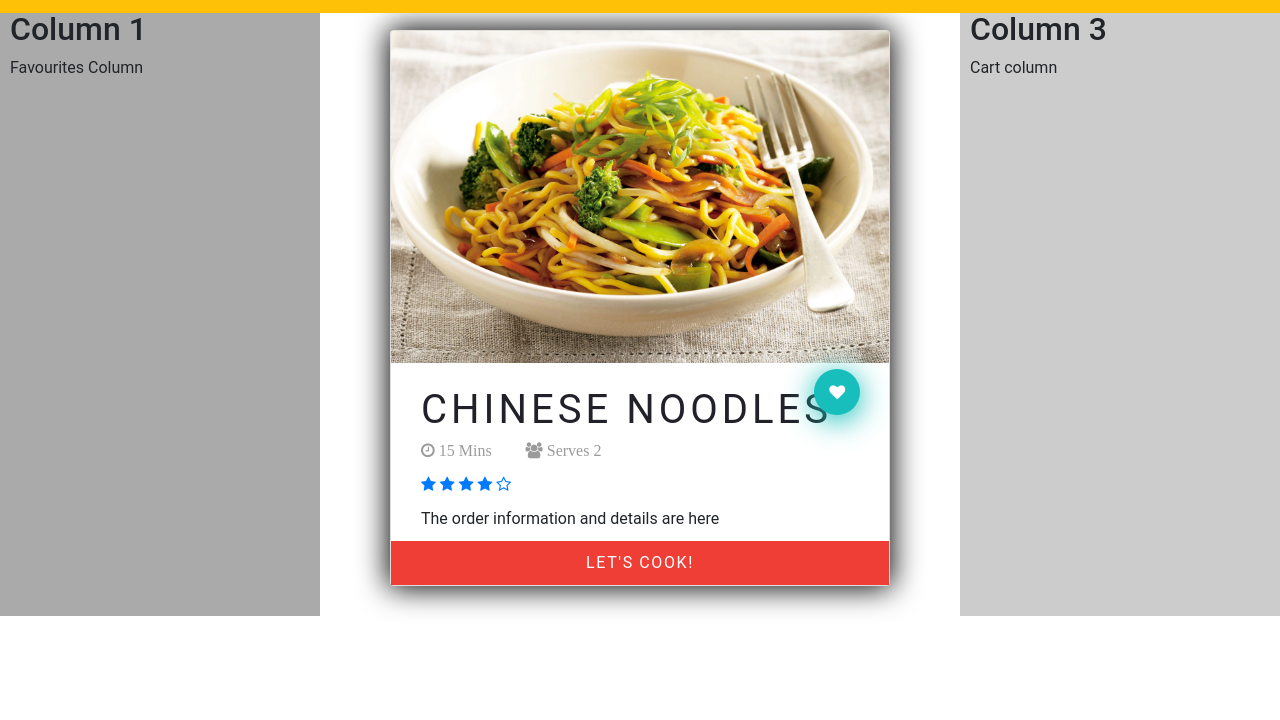
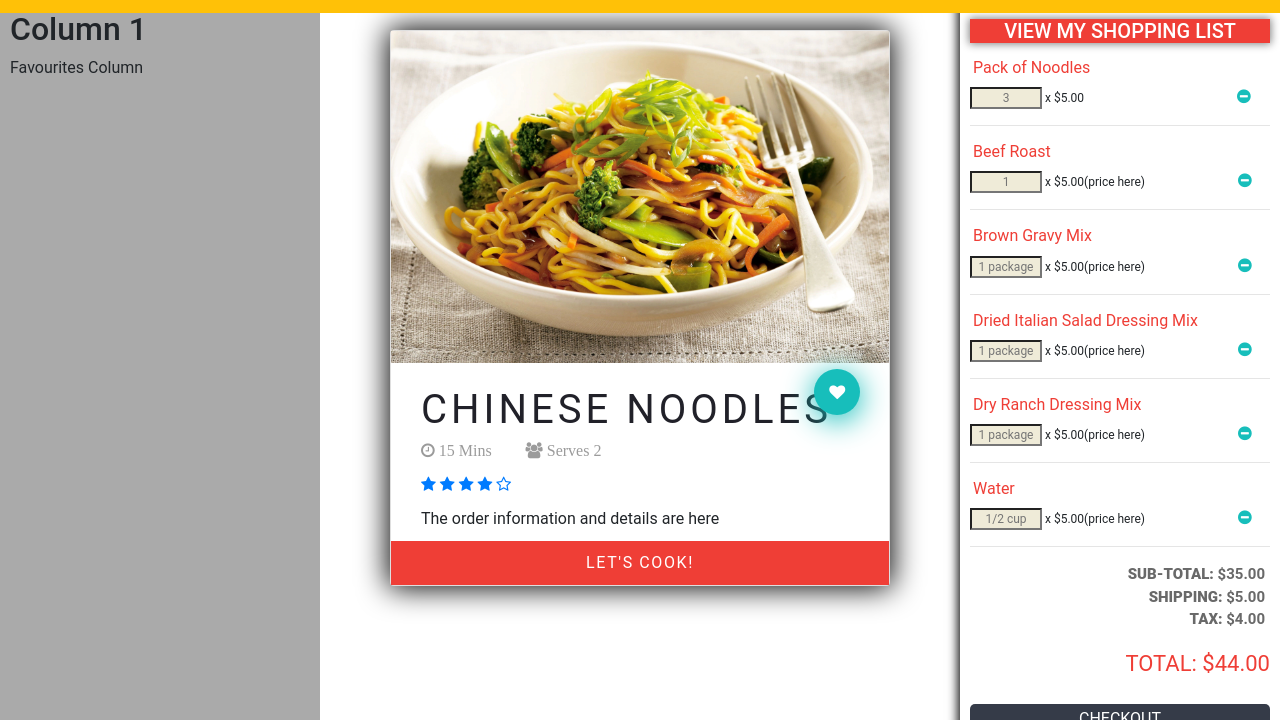
Before and after one commit to maoozbinzahid/SCProject, a plain HTML site: page Layout/FrontEnd.html in a window 1280 px wide. Shown: the part 80-800 px from the top of the page. Drawn offline with nearby package versions, Linux system fonts and the light colour scheme.

Commit message:
Front_End
Front-End Completed

```diff
--- a/Layout/FrontEnd.html
+++ b/Layout/FrontEnd.html
@@ -18,6 +18,17 @@
     <script src="https://code.jquery.com/jquery-3.3.1.slim.js" integrity="sha256-fNXJFIlca05BIO2Y5zh1xrShK3ME+/lYZ0j+ChxX2DA=" crossorigin="anonymous"></script>
     <link href='https://fonts.googleapis.com/css?family=Berkshire Swash' rel='stylesheet'>
     <script src="https://stackpath.bootstrapcdn.com/bootstrap/4.3.1/js/bootstrap.min.js" integrity="sha384-JjSmVgyd0p3pXB1rRibZUAYoIIy6OrQ6VrjIEaFf/nJGzIxFDsf4x0xIM+B07jRM" crossorigin="anonymous"></script>
+
+
+
+	<!-- This is added by maooz as a dummy js file to remove later on whe working on backend -->
+	<script src="dummyjs_Maooz.js"></script>
+  <!-- This is added by Mahnoor as a dummy to remove later on whe working on backend -->
+  <script type="text/javascript" src="Recipes-Dummy-Mahnoor.json"></script>
+
+  <!--CSS for third column----->
+  <link rel="stylesheet" type="text/css" href="shopping-list.css">
+
 
 
 </head>
@@ -101,16 +112,77 @@
    </div>
    <a href="#" class="btn1">Let's Cook!</a>
 </div>
-        </div>
+</div>
 
-        <div class="column" id="third_column" style="background-color:#ccc;">
-            <h2>Column 3</h2>
-            <p>Cart column</p>
-        </div>
+  <div class="column" id="third_column" style="box-shadow: 0px 0px 10px 2px #000;">
 
+    <div id='Cart'>
+      <h4 >View My Shopping List</h4>
     </div>
+
+    <div class="cart">
+    <div id="Ingredients">
+      <ul>
+        <li>
+          <div class='each-item'>
+            <h6>Pack of Noodles </h6>
+            <p>
+              <input type="text" class="qty" placeholder="3"> x $5.00
+              <span><a href="#"><i class='fa fa-minus-circle'></i></a></span>
+            </p>
+           <hr>
+
+          </div>
+        </li>
+      </ul>
+  </div>
+
+
+  <div class="Sub-Total-Section">
+   <ul>
+      <li class="totalRow"><span class="label"><strong>Sub-Total:</strong></span><span class="value"> $35.00</span></li>
+
+      <li class="totalRow"><span class="label"><strong>Shipping:</strong></span><span class="value"> $5.00</span></li>
+
+      <li class="totalRow"><span class="label"><strong>Tax:</strong></span><span class="value"> $4.00</span></li>
+   </ul>
+  </div>
+
+
+  <div class="Total">
+    <li class="totalRow final"><span class="label">TOTAL:</span><span class="value">  $44.00</span></li>
+  </div>
+
+  <div>
+    <button class="check-out-btn"> CHECKOUT</button>
+  </div>
+
+
+</div>
 </div>
 
 
+<footer> © Recipe Finder</footer>
+
+
+<!--- script for reading json and extracting ingredients, to be adjusted laterwhen working on back-end-->
+<script>
+      $(document).ready(function(){
+        var rec= recipes;
+
+         //Will Need Index of Recipe
+        var sample_rec = rec[0]["ingredients"];
+
+        for(var i=0; i < sample_rec.length; i++)
+        {
+          var name =sample_rec[i]["name"];
+          var quantity=sample_rec[i]["quantity"];
+          $("#Ingredients").append("<li><div class='each-item'><h6>"+name+
+            "</h6><p><input type='text' class='qty' placeholder='" +quantity +"'> x $5.00(price here) <span style='left:30%';> <a href='#''><i class='fa fa-minus-circle'></i></a> </span></p><hr></div></li>");
+        }
+
+     });
+ </script>
+
 </body>
 </html>
--- /dev/null
+++ b/Layout/Recipes-Dummy-Mahnoor.json
@@ -0,0 +1,564 @@
+var recipes = [
+    {
+        "name": "Crock Pot Roast",
+        "ingredients": [
+            {
+                "quantity": "1",
+                "name": " Beef Roast",
+                "type": "Meat"
+            },
+            {
+                "quantity": "1 package",
+                "name": "Brown Gravy Mix",
+                "type": "Baking"
+            },
+            {
+                "quantity": "1 package",
+                "name": "Dried Italian Salad Dressing Mix",
+                "type": "Condiments"
+            },
+            {
+                "quantity": "1 package",
+                "name": "Dry Ranch Dressing Mix",
+                "type": "Condiments"
+            },
+            {
+                "quantity": "1/2 cup",
+                "name": "Water",
+                "type": "Drinks"
+            }
+        ],
+        "steps": [
+            "Place beef roast in crock pot.",
+            "Mix the dried mixes together in a bowl and sprinkle over the roast.",
+            "Pour the water around the roast.",
+            "Cook on low for 7-9 hours."
+        ],
+        "timers": [
+            0,
+            0,
+            0,
+            420
+        ],
+        "imageURL": "http://img.sndimg.com/food/image/upload/w_266/v1/img/recipes/27/20/8/picVfzLZo.jpg",
+        "originalURL": "http://www.food.com/recipe/to-die-for-crock-pot-roast-27208"
+    },
+    {
+        "name": "Roasted Asparagus",
+        "ingredients": [
+            {
+                "quantity": "1 lb",
+                "name": " asparagus",
+                "type": "Produce"
+            },
+            {
+                "quantity": "1 1/2 tbsp",
+                "name": "olive oil",
+                "type": "Condiments"
+            },
+            {
+                "quantity": "1/2 tsp",
+                "name": "kosher salt",
+                "type": "Baking"
+            }
+        ],
+        "steps": [
+            "Preheat oven to 425°F.",
+            "Cut off the woody bottom part of the asparagus spears and discard.",
+            "With a vegetable peeler, peel off the skin on the bottom 2-3 inches of the spears (this keeps the asparagus from being all.\",string.\", and if you eat asparagus you know what I mean by that).",
+            "Place asparagus on foil-lined baking sheet and drizzle with olive oil.",
+            "Sprinkle with salt.",
+            "With your hands, roll the asparagus around until they are evenly coated with oil and salt.",
+            "Roast for 10-15 minutes, depending on the thickness of your stalks and how tender you like them.",
+            "They should be tender when pierced with the tip of a knife.",
+            "The tips of the spears will get very brown but watch them to prevent burning.",
+            "They are great plain, but sometimes I serve them with a light vinaigrette if we need something acidic to balance out our meal."
+        ],
+        "timers": [
+            0,
+            0,
+            0,
+            0,
+            0,
+            0,
+            10,
+            0,
+            0,
+            0
+        ],
+        "imageURL": "http://img.sndimg.com/food/image/upload/w_266/v1/img/recipes/50/84/7/picMcSyVd.jpg",
+        "originalURL": "http://www.food.com/recipe/roasted-asparagus-50847"
+    },
+    {
+        "name": "Curried Lentils and Rice",
+        "ingredients": [
+            {
+                "quantity": "1 quart",
+                "name": "beef broth",
+                "type": "Misc"
+            },
+            {
+                "quantity": "1 cup",
+                "name": "dried green lentils",
+                "type": "Misc"
+            },
+            {
+                "quantity": "1/2 cup",
+                "name": "basmati rice",
+                "type": "Misc"
+            },
+            {
+                "quantity": "1 tsp",
+                "name": "curry powder",
+                "type": "Condiments"
+            },
+            {
+                "quantity": "1 tsp",
+                "name": "salt",
+                "type": "Condiments"
+            }
+        ],
+        "steps": [
+            "Bring broth to a low boil.",
+            "Add curry powder and salt.",
+            "Cook lentils for 20 minutes.",
+            "Add rice and simmer for 20 minutes.",
+            "Enjoy!"
+        ],
+        "timers": [
+            0,
+            0,
+            20,
+            20,
+            0
+        ],
+        "imageURL": "http://dagzhsfg97k4.cloudfront.net/wp-content/uploads/2012/05/lentils3.jpg"
+    },
+    {
+        "name": "Big Night Pizza",
+        "ingredients": [
+            {
+                "quantity": "5 teaspoons",
+                "name": "yeast",
+                "type": "Baking"
+            },
+            {
+                "quantity": "5 cups",
+                "name": "flour",
+                "type": "Baking"
+            },
+            {
+                "quantity": "4 tablespoons",
+                "name": "vegetable oil",
+                "type": "Baking"
+            },
+            {
+                "quantity": "2 tablespoons",
+                "name": "sugar",
+                "type": "Baking"
+            },
+            {
+                "quantity": "2 teaspoons",
+                "name": "salt",
+                "type": "Baking"
+            },
+            {
+                "quantity": "2 cups",
+                "name": "hot water",
+                "type": "Misc"
+            },
+            {
+                "quantity": "1/4 cup",
+                "name": "pizza sauce",
+                "type": "Misc"
+            },
+            {
+                "quantity": "3/4 cup",
+                "name": "mozzarella cheese",
+                "type": "Dairy"
+            }
+        ],
+        "steps": [
+            "Add hot water to yeast in a large bowl and let sit for 15 minutes.",
+            "Mix in oil, sugar, salt, and flour and let sit for 1 hour.",
+            "Knead the dough and spread onto a pan.",
+            "Spread pizza sauce and sprinkle cheese.",
+            "Add any optional toppings as you wish.",
+            "Bake at 400 deg Fahrenheit for 15 minutes.",
+            "Enjoy!"
+        ],
+        "timers": [
+            15,
+            60,
+            0,
+            0,
+            0,
+            15,
+            0
+        ],
+        "imageURL": "http://upload.wikimedia.org/wikipedia/commons/c/c7/Spinach_pizza.jpg"
+    },
+    {
+        "name": "Cranberry and Apple Stuffed Acorn Squash Recipe",
+        "ingredients": [
+            {
+                "quantity": "2",
+                "name": "acorn squash",
+                "type": "Produce"
+            },
+            {
+                "quantity": "1",
+                "name": "boiling water",
+                "type": "Drinks"
+            },
+            {
+                "quantity": "2",
+                "name": "apples chopped into 1.4 inch pieces",
+                "type": "Produce"
+            },
+            {
+                "quantity": "1/2 cup",
+                "name": "dried cranberries",
+                "type": "Produce"
+            },
+            {
+                "quantity": "1 teaspoon",
+                "name": "cinnamon",
+                "type": "Baking"
+            },
+            {
+                "quantity": "2 tablespoons",
+                "name": "melted butter",
+                "type": "Dairy"
+            }
+        ],
+        "steps": [
+            "Cut squash in half, remove seeds.",
+            "Place squash in baking dish, cut-side down.",
+            "Pour 1/4-inch water into dish.",
+            "Bake for 30 minutes at 350 degrees F.",
+            "In large bowl, combine remaining ingredients.",
+            "Remove squash from oven, fill with mix.",
+            "Bake for 30-40 more minutes, until squash tender.",
+            "Enjoy!"
+        ],
+        "timers": [
+            0,
+            0,
+            0,
+            30,
+            0,
+            0,
+            30,
+            0
+        ],
+        "imageURL": "http://elanaspantry.com/wp-content/uploads/2008/10/acorn_squash_with_cranberry.jpg",
+        "originalURL": ""
+    },
+    {
+        "name": "Mic's Yorkshire Puds",
+        "ingredients": [
+            {
+                "quantity": "200g",
+                "name": "plain flour",
+                "type": "Baking"
+            },
+            {
+                "quantity": "3",
+                "name": "eggs",
+                "type": "Dairy"
+            },
+            {
+                "quantity": "300ml",
+                "name": "milk",
+                "type": "Dairy"
+            },
+            {
+                "quantity": "3 tbsp",
+                "name": "vegetable oil",
+                "type": "Condiments"
+            }
+        ],
+        "steps": [
+            "Put the flour and some seasoning into a large bowl.",
+            "Stir in eggs, one at a time.",
+            "Whisk in milk until you have a smooth batter.",
+            "Chill in the fridge for at least 30 minutes.",
+            "Heat oven to 220C/gas mark 7.",
+            "Pour the oil into the holes of a 8-hole muffin tin.",
+            "Heat tin in the oven for 5 minutes.",
+            "Ladle the batter mix into the tin.",
+            "Bake for 30 minutes until well browned and risen."
+        ],
+        "timers": [
+            0,
+            0,
+            0,
+            30,
+            0,
+            0,
+            5,
+            0,
+            30
+        ],
+        "imageURL": "http://upload.wikimedia.org/wikipedia/commons/f/f9/Yorkshire_Pudding.jpg",
+        "originalURL": "http://upload.wikimedia.org/wikipedia/commons/f/f9/Yorkshire_Pudding.jpg"
+    },
+    {
+        "name": "Old-Fashioned Oatmeal Cookies",
+        "ingredients": [
+            {
+                "quantity": "1 cup",
+                "name": "raisins",
+                "type": "Produce"
+            },
+            {
+                "quantity": "1",
+                "name": "cup water",
+                "type": "Drinks"
+            },
+            {
+                "quantity": "3/4 cup",
+                "name": "shortening",
+                "type": "Baking"
+            },
+            {
+                "quantity": "1 1/2 cups",
+                "name": "sugar",
+                "type": "Baking"
+            },
+            {
+                "quantity": "2 1/2 cups",
+                "name": "flour",
+                "type": "Baking"
+            },
+            {
+                "quantity": "1 tsp.",
+                "name": "soda",
+                "type": "Baking"
+            },
+            {
+                "quantity": "1 tsp.",
+                "name": "salt",
+                "type": "Baking"
+            },
+            {
+                "quantity": "1 tsp.",
+                "name": "cinnamon",
+                "type": "Baking"
+            },
+            {
+                "quantity": "1/2 tsp.",
+                "name": "baking powder",
+                "type": "Baking"
+            },
+            {
+                "quantity": "1/2 tsp.",
+                "name": "cloves",
+                "type": "Baking"
+            },
+            {
+                "quantity": "2 cups",
+                "name": "oats",
+                "type": "Baking"
+            },
+            {
+                "quantity": "1/2 cup",
+                "name": "chopped nuts",
+                "type": "Baking"
+            }
+        ],
+        "steps": [
+            "Simmer raisins and water over medium heat until raisins are plump, about 15 minutes.",
+            "Drain raisins, reserving the liquid.",
+            "Add enough water to reserved liquid to measure 1/2 cup.",
+            "Heat oven to 400°.",
+            "Mix thoroughly shortening, sugar, eggs and vanilla.",
+            "Stir in reserved liquid.",
+            "Blend in remaining ingredients.",
+            "Drop dough by rounded teaspoonfuls about 2 inches apart onto ungreased baking sheet.",
+            "Bake 8 to 10 minutes or until light brown.",
+            "About 6 1/2 dozen cookies."
+        ],
+        "timers": [
+            15,
+            0,
+            0,
+            0,
+            0,
+            0,
+            0,
+            0,
+            8,
+            0
+        ],
+        "imageURL": "http://s3.amazonaws.com/gmi-digital-library/65caecf7-a8f7-4a09-8513-2659cf92871e.jpg",
+        "originalURL": "#"
+    },
+    {
+        "name": "Blueberry Oatmeal Squares",
+        "ingredients": [
+            {
+                "quantity": "2-1/2 cups",
+                "name": "rolled oats, (not instant)",
+                "type": "Baking"
+            },
+            {
+                "quantity": "1-1/4 cups",
+                "name": "all-purpose flour",
+                "type": "Baking"
+            },
+            {
+                "quantity": "1 tbsp",
+                "name": "grated orange rind",
+                "type": "Produce"
+            },
+            {
+                "quantity": "1/4 tsp",
+                "name": "salt",
+                "type": "Baking"
+            },
+            {
+                "quantity": "1 cup",
+                "name": "cold butter, cubed",
+                "type": "Baking"
+            },
+            {
+                "quantity": "3/4 cup",
+                "name": "packed brown sugar",
+                "type": "Baking"
+            },
+            {
+                "quantity": "3 cups",
+                "name": "fresh blueberries",
+                "type": "Produce"
+            },
+            {
+                "quantity": "1/2 cup",
+                "name": "granulated sugar",
+                "type": "Baking"
+            },
+            {
+                "quantity": "1/3 cup",
+                "name": "orange juice",
+                "type": "Produce"
+            },
+            {
+                "quantity": "4 tsp",
+                "name": "cornstarch",
+                "type": "Baking"
+            }
+        ],
+        "steps": [
+            "Filling: In saucepan, bring blueberries, sugar and orange juice to boil; reduce heat and simmer until tender, about 10 minutes.",
+            "Whisk cornstarch with 2 tbsp (25 mL) water; whisk into blueberries and boil, stirring, until thickened, about 1 minute.",
+            "Place plastic wrap directly on surface; refrigerate until cooled, about 1 hour.",
+            "In large bowl, whisk together oats, flour, sugar, orange rind and salt ; with pastry blender, cut in butter until in coarse crumbs.",
+            "Press half into 8-inch (2 L) square parchment paper–lined metal cake pan; spread with blueberry filling.",
+            "Bake in centre of 350°F oven until light golden, about 45 minutes.",
+            "Let cool on rack before cutting into squares.",
+            "(Make-ahead: Cover and refrigerate for up to 2 days or overwrap with heavy-duty foil and freeze for up to 2 weeks.)"
+        ],
+        "timers": [
+            10,
+            1,
+            60,
+            0,
+            0,
+            45,
+            0,
+            0
+        ],
+        "imageURL": "http://www.canadianliving.com/img/photos/biz/blueberry-oatmeal-squares5801359401371.jpg",
+        "originalURL": "http://www.canadianliving.com/food/blueberry_oatmeal_squares.php"
+    },
+    {
+        "name": "Curried chicken salad",
+        "ingredients": [
+            {
+                "quantity": "3",
+                "name": "skinless, boneless chicken breasts, halved lengthwise",
+                "type": "Meat"
+            },
+            {
+                "quantity": "1/2 cup",
+                "name": "mayonnaise",
+                "type": "Baking"
+            },
+            {
+                "quantity": "1 tbsp",
+                "name": "lemon zest",
+                "type": "Produce"
+            },
+            {
+                "quantity": "1 tbsp ",
+                "name": "lemon juice",
+                "type": "Produce"
+            },
+            {
+                "quantity": "1 1/2 tsp",
+                "name": "curry powder",
+                "type": "Baking"
+            },
+            {
+                "quantity": "1/4 tsp",
+                "name": "salt",
+                "type": "Baking"
+            },
+            {
+                "quantity": "2",
+                "name": "ripe mangoes, diced",
+                "type": "Produce"
+            },
+            {
+                "quantity": "1/4 cup",
+                "name": "dried cranberries",
+                "type": "Produce"
+            },
+            {
+                "quantity": "2",
+                "name": "green onions, thinly sliced",
+                "type": "Produce"
+            },
+            {
+                "quantity": "1",
+                "name": "celery stalk, finely chopped",
+                "type": "Produce"
+            },
+            {
+                "quantity": "6 leaves",
+                "name": "Boston lettuce",
+                "type": "Produce"
+            },
+            {
+                "quantity": "6",
+                "name": "English muffins, toasted",
+                "type": "Misc"
+            }
+        ],
+        "steps": [
+            "ARRANGE chicken in a single layer in a large pot.",
+            "Add water to just cover.",
+            "Bring to a boil over medium-high.",
+            "Flip chicken, reduce heat to medium and simmer until cooked, about 6 more min.",
+            "Cool.",
+            "STIR mayo with lemon zest, juice, curry and salt in large bowl.",
+            "Using 2 forks, shred chicken, then stir into mayo mixture with mango, cranberries, green onions and celery.",
+            "Divide among muffins with lettuce leaves",
+            "Sandwich with tops"
+        ],
+        "timers": [
+            0,
+            0,
+            0,
+            6,
+            0,
+            0,
+            0,
+            0,
+            0
+        ],
+        "imageURL": "http://www.chatelaine.com/wp-content/uploads/2013/05/Curried-chicken-salad.jpg",
+        "originalURL": "http://www.chatelaine.com/recipe/stovetop-cooking-method/curried-chicken-salad/"
+    }
+]
--- /dev/null
+++ b/Layout/shopping-list.css
@@ -0,0 +1,60 @@
+
+    footer { background-color:#353b48; color:white;width:100%; text-align:center; margin-top:5%}
+
+    .check-out-btn{
+      background-color: #353b48;
+      margin-top:8%;
+      text-align:center;
+      height:30px;
+      color:white;
+      width:100%;
+      border-radius: 5px;
+      border: none;}
+
+    .Total {position:relative;background:transparent; color: #EF3E36; font-size:22px;text-align: right;}
+
+    .check-out-btn:hover{ background-color:#EF3E36 }
+
+    .Sub-Total-Section{
+      position:relative;
+      background:transparent;
+      color: #696969;
+      text-transform: uppercase;
+      text-align: right;
+      font-weight:bolder;
+      margin:5px;
+      font-size:15px}
+
+    .each-item h6{
+      color: #EF3E36;
+      text-align: left;
+      font-weight: normal;
+      position:relative;
+      margin-top:15px;
+      margin-left:3px;}
+
+    .each-item p { font-size:12px;}
+
+    .each-item p input{
+      position:relative;
+      background: #EFEBD8;
+      color: #fff;
+      text-align: center;
+      transition: 250ms;
+      width:72px; }
+
+    .each-item p span{ left:50%;font-size:16px;position:relative }
+
+    .fa-minus-circle{ color:#17BEBB }
+
+    #Cart{
+      display: block;
+      background: #EF3E36;
+      color: #fff;
+      position: relative;
+      text-transform: uppercase;
+      text-align: center;
+      transition: 250ms;
+      margin-top:3% }
+
+    #Cart h4{ position:relative;font-size:20px;box-shadow: 0px 0px 8px 1px grey }
```
